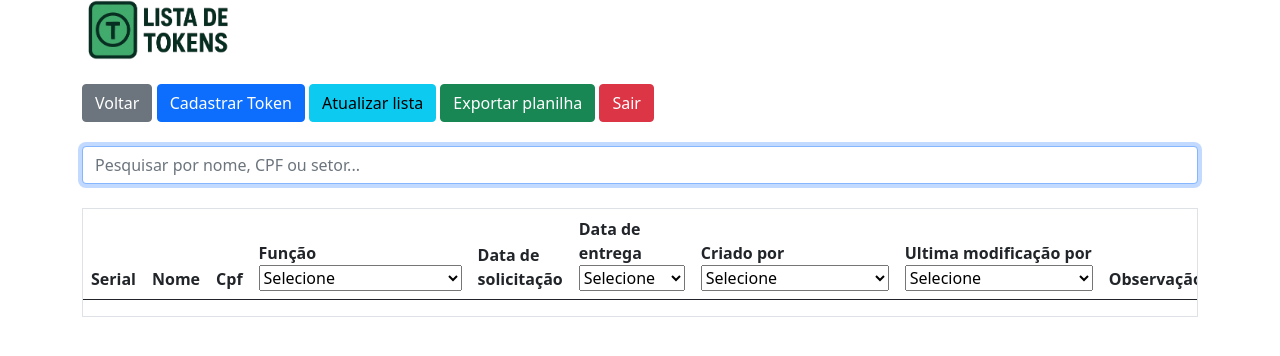
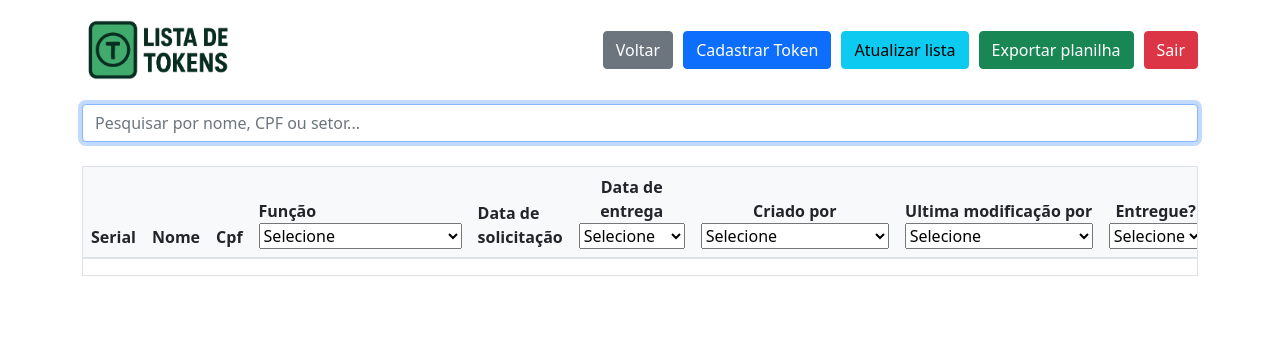
Before and after one commit to luca-maciel/tokens_management, a Django app: page /lista_tokens_assistente_criador/9/ in a window 1280 px wide. Shown: the top 356 px of the page. Run offline with Django 5.2, Linux system fonts and the light colour scheme; a user stored in the database is signed in; data comes from the database, SQL or seed files in the repository; both versions use the stored data as it was before the commit; lists and menus that the app fills with data are empty.

Commit message:
new visual features

```diff
--- a/tokens_app/templates/base.html
+++ b/tokens_app/templates/base.html
@@ -7,7 +7,23 @@
     <link href="https://cdn.jsdelivr.net/npm/bootstrap@5.0.2/dist/css/bootstrap.min.css" rel="stylesheet"
         integrity="sha384-EVSTQN3/azprG1Anm3QDgpJLIm9Nao0Yz1ztcQTwFspd3yD65VohhpuuCOmLASjC" crossorigin="anonymous">
     <style>
-       @media (min-width:1400px){.container,.container-lg,.container-md,.container-sm,.container-xl,.container-xxl{max-width:1820px}}
+        .titulos_tabela {
+        position: sticky;
+        left:0;
+        top: 0;
+        background-color: #f8f9fa;
+        z-index: 2;
+        border-bottom: 2px solid #dee2e6;
+        {% comment %} text-align: center; {% endcomment %}
+    }
+    th{
+        border-bottom: 2px solid #dee2e6;
+    }
+       @media (min-width:1400px){
+        .container,.container-lg,.container-md,.container-sm,.container-xl,.container-xxl{
+            max-width:1820px
+        }
+    }
     </style>
 
     <!-- Adiciona um block title abaixo -->
--- a/tokens_app/templates/home.html
+++ b/tokens_app/templates/home.html
@@ -11,7 +11,7 @@
         {% endif %}
         <div class="links" style="display: flex; flex-direction: column; gap: 5px;">
             <button class="btn btn-primary" onclick="Tokens()">Clique aqui para ver a lista de tokens</button>
-            <a href="{% url 'admin' %}" class="btn btn-warning">Área administrativa</a>
+            {% comment %} <a href="{% url 'admin' %}" class="btn btn-warning">Área administrativa</a> {% endcomment %}
             {% if not usuario.is_authenticated %}
                 <a href="{% url 'login' %}" class="btn btn-success">Fazer login</a>
             {% endif %}
--- a/tokens_app/templates/lista_tokens.html
+++ b/tokens_app/templates/lista_tokens.html
@@ -1,7 +1,16 @@
 {% extends "base.html" %}
 {% load static %}
 {% block title %}Lista de Tokens - Tokens App{% endblock %}
-
+<style>
+    thead th {
+        position: sticky;
+        left:0;
+        top: 0;
+        background-color: #f8f9fa;
+        z-index: 2;
+        text-align: center;
+    }
+</style>
 {% block content %}
 
 {% if sucesso %}
@@ -11,7 +20,7 @@
 {% endif %}
 
 <div class="container">
-    <div class="head">
+    <div class="head" style="margin-top: 20px; display: flex; flex-direction:row; justify-content: space-between; align-items: center;">
         <div class="logo-container" style="
             display: flex;
             align-items: center;
@@ -20,7 +29,7 @@
         max-width: 100%;
         object-fit: contain;">
         </div>
-        <div class="head_left">
+        <div class="head_left" style="display: flex; flex-direction: row; gap: 10px; align-items: center; ">
             <br>
             <!-- <h1>Lista de Tokens</h1> -->
             <a href="{% url 'home' %}" class="btn btn-secondary">Voltar</a>
@@ -29,13 +38,14 @@
             <a href="{% url 'exportar_planilha' %}" name="exportar_planilha" class="btn btn-success">Exportar planilha</a>
             <a href="{% url 'logout' %}" name="logout" class="btn btn-danger">Sair</a>
         </div>
+    </div>
         <br>
         <input type="text" id='searchInput' placeholder='Pesquisar por nome, CPF ou setor...' class="form-control">
         <br>
-        <div style="max-height: 70vh; overflow-y: auto; border: 1px solid #dee2e6;">
+        <div style="max-height: 80vh; overflow-y: auto; border: 1px solid #dee2e6;">
             <table class="table table-striped">
                 <thead>
-                    <tr>
+                    <tr class="titulos_tabela">
                         <th>Serial</th>
                         <th>Nome</th>
                         <th>Cpf</th>
@@ -50,7 +60,7 @@
                         <!-- <th>Setor</th> -->
                         <!-- <th>Telefone</th> -->
                         <th>Data de solicitação</th>
-                        <th>Data de entrega
+                        <th style="text-align: center;">Data de entrega
                             <select name="data_entrega" id="data_entrega" onchange="console.log(window.location.href='/lista_tokens_data_entrega/' + this.value)">
                                 <option value="">Selecione</option>
                                 {% for data in data_entregas %}
@@ -58,7 +68,7 @@
                                 {% endfor %}
                             </select>
                         </th>
-                        <th>Criado por
+                        <th style="text-align: center;">Criado por
                             <select name="criador" id="criador" onchange="window.location.href='/lista_tokens_assistente_criador/' + this.value">
                                 <option value="">Selecione</option>
                                 {% for assistente in assistentes %}
@@ -66,7 +76,7 @@
                                 {% endfor %}
                             </select>
                         </th>
-                        <th>Ultima modificação por
+                        <th style="text-align: center;">Ultima modificação por
                             <select name="ultimaModificacao" id="ultimaModificacao" onchange="window.location.href='/lista_tokens_assistente_modificador/' + this.value">
                                 <option value="">Selecione</option>
                                 {% for assistente in assistentes %}
@@ -74,32 +84,54 @@
                                 {% endfor %}
                             </select>
                         </th>
-                        <th>Observação</th>
-
+                        <th style="text-align: center;">Entregue?
+                            <select name="entregue" id="entregue" onchange="window.location.href='/lista_tokens_entregue/' + this.value">
+                                <option value="">Selecione</option>
+                                <option value="True">Sim</option>
+                                <option value="False">Não</option>
+                            </select>
+                        </th>
+                        <th style="text-align: center;">Observação</th>
                     </tr>
                 </thead>
                 <tbody>
                     {% for token in tokens %}
                         {% if token.token_ativo %}
                             <tr>
-                                <td>{{ token.serial }}</td>
+                                <td>
+                                    {{ token.serial }}
+                                </td>
                                 <td><a href="{% url 'atualizar_token' token.id %}" style="text-decoration: none;">{{ token }}</a></td>
                                 <td id="cpf">{{ token.cpf_responsavel }}</td>
                                 <td>{{ token.funcao_responsavel }}</td>
                                 <!-- <td>{{ token.setor_responsavel }}</td> -->
                                 <!-- <td id="telefone">{{ token.telefone_responsavel }}</td> -->
                                 <td>{{ token.data_solicitacao }}</td>
-                                <td>{{ token.data_entrega }}</td>
-                                <td>{{ token.criador}} </td>
-                                <td> {{token.modificador}} </td>
+                                <td style="text-align: center;">{{ token.data_entrega }}</td>
+                                <td style="text-align: center;">{{ token.criador}} </td>
+                                <td style="text-align: center;"> {{token.modificador}} </td>
+
+                                <td style="text-align: center;">
+                                    {% if token.token_entregue %}
+                                        <span class="badge bg-success">Sim</span>
+                                    {% else %}
+                                        <span class="badge bg-danger">Não</span>
+                                    {% endif %}
+                                </td>
+
                                 {% if token.observacao != "" %}
                                 {% if token.observacao|length > 30 %}
-                                <td>Entre na edição para ver a observação.</td>
+                                <span id="obs" value="{{token.observacao}}" style="text-align: center;"></span>
+                                <!-- <button onclick="abrirObs()">Ver obs</button> -->
+                                <td onclick="abrirObs()">
+                                    <span class="text-truncate" style="max-width: 200px; display: inline-block; text-align:center;">{{ token.observacao|slice:":30" }}...</span>
+                                    <button class="btn btn-link" onclick="abrirObs()" style="padding: 0; text-decoration: underline; color: blue;">Ver mais</button>
+                                </td>
                                 {% else %}
-                                <td>{{token.observacao}}</td>
+                                <td style="text-align: center;">{{token.observacao}}</td>
                                 {% endif %}
                                 {% else %}
-                                <td><b>Nenhuma observação</b></td>
+                                <td style="text-align: center;"><b>Nenhuma observação</b></td>
                                 {% endif %}
                             </tr>
                         {% endif %}
@@ -108,7 +140,7 @@
             </table>
 
         </div>
-    </div>
+    <!-- aqui fecha a div head caso dê merda -->
     {% if not sucesso %}
     <span id="naoSucesso"></span>
     {% endif %}
@@ -135,7 +167,10 @@
                 }
             });
         });
-
+        function abrirObs() {
+            const obs = document.getElementById("obs").getAttribute("value");
+            alert(obs);
+        }
         window.onload = ()=>{
             const searchInput = document.getElementById('searchInput');
             searchInput.focus();
--- a/tokens_app/views.py
+++ b/tokens_app/views.py
@@ -89,6 +89,23 @@ def lista_tokens_data_entrega(request, data_entrega):
             return render(request, 'lista_tokens.html', {'tokens': tokens, "usuario": request.user, "funcoes": funcoes, "data_entregas": data_entregas, "assistentes": assistentes})
         except Exception as e:
             return HttpResponse(f"Erro ao filtrar tokens por data de entrega: {str(e)}")
+
+def lista_tokens_entregue(request, entregue):
+    if not request.user.is_authenticated:
+        return redirect('login')
+    else:
+        if entregue == "True":
+            tokens = Token.objects.filter(token_entregue=True).order_by('nome_responsavel')
+        elif entregue == "False":
+            tokens = Token.objects.filter(token_entregue=False).order_by('nome_responsavel')
+        else:
+            return HttpResponse("Valor inválido para 'entregue'. Use 'True' ou 'False'.")
+
+        if not tokens:
+            return HttpResponse("Nenhum token encontrado com o status de entrega especificado.")
+
+        logger.info(f"User {request.user.username} Acessou a lista de tokens entregues: {entregue}. {time.strftime('%Y-%m-%d %H:%M:%S')}")
+        return render(request, 'lista_tokens.html', {'tokens': tokens, "usuario": request.user, "funcoes": funcoes, "data_entregas": data_entregas, "assistentes": assistentes})
 
 def novo_token(request):
     if not request.user.is_authenticated:
--- a/tokens_management/urls.py
+++ b/tokens_management/urls.py
@@ -11,6 +11,7 @@ urlpatterns = [
     path("lista_tokens_assistente_modificador/<int:assistente_id>/", views.lista_tokens_assistente_modificador, name="lista_tokens_assistente_modificador"),
     path("lista_tokens_assistente_criador/<int:assistente_id>/", views.lista_tokens_assistente_criador, name="lista_tokens_assistente_criador"),
     path("lista_tokens_data_entrega/<str:data_entrega>/", views.lista_tokens_data_entrega, name="lista_tokens_data_entrega"),
+    path("lista_tokens_entregue/<str:entregue>/", views.lista_tokens_entregue, name="lista_tokens_entregue"),
     path("novos_tokens/", views.atualizar_lista, name="atualizar_lista"),
     path("atualizar_token/<int:token_id>/", views.atualizar_token, name="atualizar_token"),
     path("novo_token/", views.novo_token, name="novo_token"),
```
Also changed, not shown: BACKUP_DATABASE/BACKUP4/db.sqlite3 (deleted), db.sqlite3.
